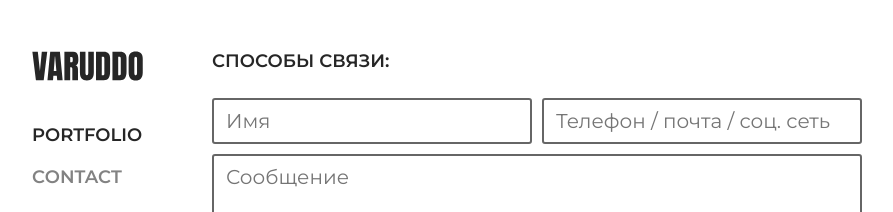
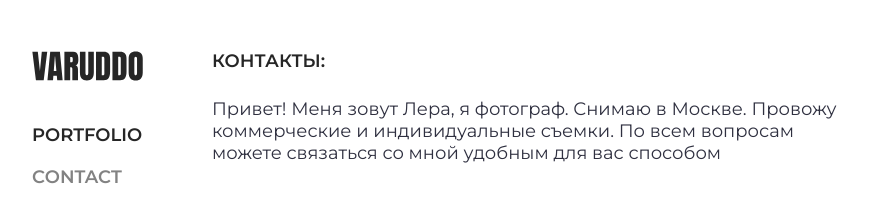
Before and after one commit to lesnik34/varuddo, a Next.js app: page /contact in a window 1280 px wide. Shown: the top 212 px of the page, without its empty margins (28-921 px from the left). Built offline with nearby package versions, Linux system fonts and the light colour scheme; no server answers.

Commit message:
cors + правки

```diff
--- a/components/contacts/index.tsx
+++ b/components/contacts/index.tsx
@@ -1,5 +1,5 @@
 import React from 'react';
-// import Image from 'next/image';
+import Image from 'next/image';
 
 import ContactMe from './contact_me';
 
@@ -9,21 +9,23 @@ const Contacts = () => (
   <section className={styles.main}>
     <h1 className="visually-hidden">Portfolio</h1>
 
-    {/* <div className={styles.description_wrapper}>
-      <div className={styles.image_wrapper}>
+    <h2 className={styles.title}>Контакты:</h2>
+
+    <div className={styles.description_wrapper}>
+      {/* <div className={styles.image_wrapper}>
         <Image className={styles.image} src="/img/profile.jpg" alt="Фотограф" fill />
-      </div>
+      </div> */}
 
       <p className={styles.description}>
-        Привет! Меня зовут Лера, я фотограф. Нахожусь в Москве. Снимаю коммерцию, частные съемки и творчество
+        Привет! Меня зовут Лера, я фотограф. Снимаю в Москве. Провожу коммерческие и индивидуальные съемки. По всем вопросам можете связаться со мной удобным для вас способом
       </p>
-    </div> */}
-
-    <h2 className={styles.title}>Способы связи:</h2>
+    </div>
 
     <ContactMe />
 
     <div className={styles.location}>
+    {/* <span className={styles.text}>Локация - Москва</span> */}
+
       <a className={styles.link} target="_blank" rel="noreferrer" href="tel:79287771788">
         7 928 777 17 88
       </a>
--- a/components/contacts/styles.module.scss
+++ b/components/contacts/styles.module.scss
@@ -53,7 +53,8 @@
 .description {
     margin: 0;
     font-size: 18px;
-    max-width: 500px;
+    max-width: 650px;
+    color: rgba($base-black, .9);
 }
 
 .image_wrapper {
--- a/server.js
+++ b/server.js
@@ -68,7 +68,9 @@ app.get('/api/hello', async (req, res) => {
   res.send('Hello world!');
 });
 
-app.use(cors());
+app.use(cors({
+  origin: 'https://varuddo.com'
+}));
 app.listen(port, () => {
   console.log(`Server listening on port ${port}`);
 });
```
